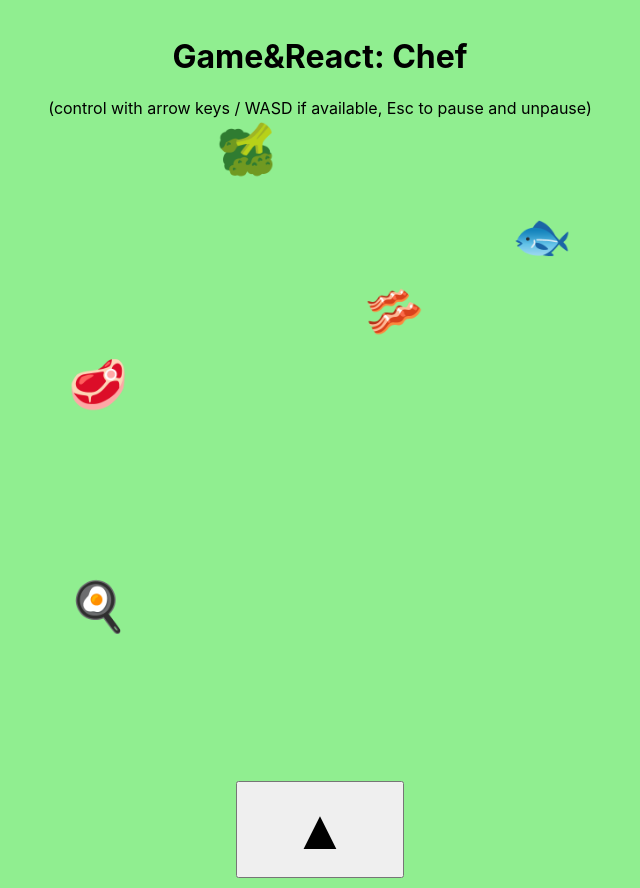
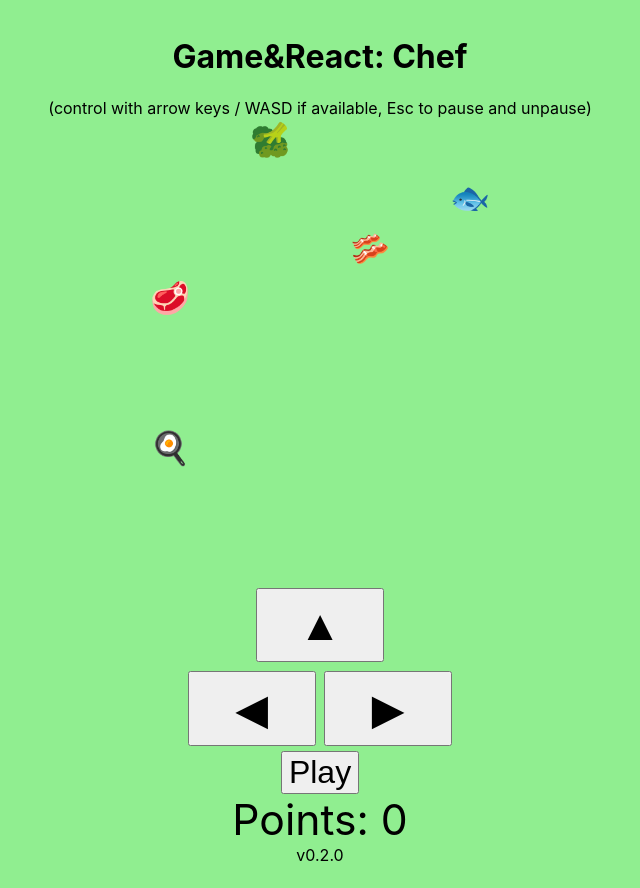
Before and after one commit to apfelsinecode/game-and-react, a React (Create React App) app in the folder game-and-react/: page / in a window 1280 px wide. Shown: the top 888 px of the page, without its empty margins (320-960 px from the left). Built offline with nearby package versions, Linux system fonts and the light colour scheme.

Commit message:
the ability to lose the game

```diff
--- a/game-and-react/package.json
+++ b/game-and-react/package.json
@@ -1,6 +1,6 @@
 {
   "name": "game-and-react",
-  "version": "0.1.0",
+  "version": "0.2.0",
   "private": true,
   "homepage": "https://apfelsinecode.github.io/game-and-react",
   "dependencies": {
--- a/game-and-react/src/App.css
+++ b/game-and-react/src/App.css
@@ -1,9 +1,13 @@
+body {
+  background-color: lightgreen;
+}
+
 .App {
   text-align: center;
 }
 
 .Chef {
-  background-color: lightgreen;
+
   padding: 1em;
 }
 
@@ -11,7 +15,7 @@
   text-align: center;
   display: flex;
   justify-content: center;
-  font-size: 36pt;
+  font-size: 24pt;
 }
 
 .GameTable .Air {
@@ -37,7 +41,7 @@
 }
 
 .ControlButtons button {
-  font-size: 42pt;
+  font-size: 32pt;
   margin: 0.1em;
   padding: 0.25em;
   width: 3em;
--- a/game-and-react/src/Chef.tsx
+++ b/game-and-react/src/Chef.tsx
@@ -37,6 +37,23 @@ function Chef(/*props: ChefProps*/) {
     const [foodDir1, setFoodDir1] = useState<Direction>("down");
     const [foodDir2, setFoodDir2] = useState<Direction>("up");
     const [foodDir3, setFoodDir3] = useState<Direction>("up");
+
+    const [gameEnded, setGameEnded] = useState(false);  // the game was lost and a new one should be startet when pressing play
+
+    // initialize the game //
+    const initGame = () => {
+        setPoints(0);
+
+        setFoodPos0(0);
+        setFoodPos1(3);
+        setFoodPos2(1);
+        setFoodPos3(2);
+
+        setFoodDir0("up");
+        setFoodDir1("down");
+        setFoodDir2("up");
+        setFoodDir3("up");
+    }
 
     // Pan Movement //
 
@@ -92,8 +109,16 @@ function Chef(/*props: ChefProps*/) {
         }
     }, [foodPos3, panPosition, panLifted]);
 
+    // losing the game //
 
-    // automatic food movement
+    useEffect(() => {
+        if (foodPos0 < -1 || foodPos1 < -1 || foodPos2 < -1 || foodPos3 < -1) {
+            setRunning(false);
+            setGameEnded(true);
+        }
+    }, [foodPos0, foodPos1, foodPos2, foodPos3])
+
+    // automatic food movement //
 
     const [running, setRunning] = useState(false);
 
@@ -180,6 +205,9 @@ function Chef(/*props: ChefProps*/) {
     }, [running]);
 
     const onPlayPause = () => {
+        if (gameEnded) {
+            initGame();
+        }
         if (running) {
             // now pause
             setRunning(false);
@@ -317,6 +345,9 @@ function Chef(/*props: ChefProps*/) {
             <div className="PointsDisplay">
                 <span>Points: {points}</span>
             </div>
+            <div className="VersionDisplay">
+                <span>v0.2.0</span>
+            </div>
         </div>
     )
 }
```
